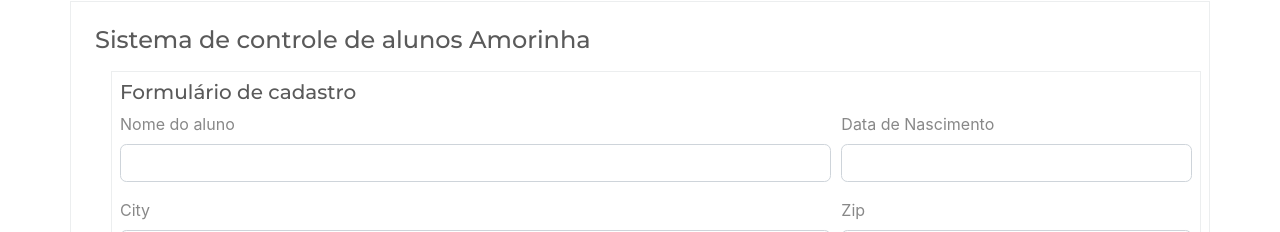
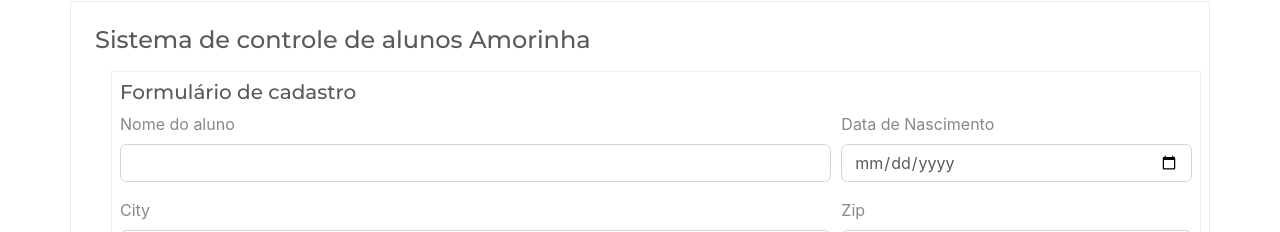
Before and after one commit to mikansc/escola_amorinha, a React (Create React App) app: page / in a window 1280 px wide. Shown: the part 79-311 px from the top of the page. Built offline with nearby package versions, Linux system fonts and the light colour scheme.

Commit message:
feat: [SP05] 7 - Componente de Data

```diff
--- a/src/App.js
+++ b/src/App.js
@@ -5,6 +5,7 @@ import MainPage from "./pages/MainPage";
 import Filter from "./components/Filter/Filter";
 import Table from "./components/Table/Table";
 import TableDataLine from "./components/Table/TableDataLine";
+import DateField from "./components/DateField/DateField";
 
 function App() {
   return (
@@ -18,10 +19,7 @@ function App() {
               <input type="text" className="form-control" id="inputCity" />
             </div>
 
-            <div className="form-group col-md-4">
-              <label htmlFor="inputZip">Data de Nascimento</label>
-              <input type="text" className="form-control" id="inputZip" />
-            </div>
+            <DateField title="Data de Nascimento" id="birthdate" />
           </div>
 
           <div className="form-row">
--- /dev/null
+++ b/src/components/DateField/DateField.jsx
@@ -0,0 +1,13 @@
+/* eslint-disable react/prop-types */
+import React from "react";
+
+const DateField = ({ title = "Data", id }) => {
+  return (
+    <div className="form-group col-md-4">
+      <label htmlFor={id}>{title}</label>
+      <input type="date" className="form-control" id={id} />
+    </div>
+  );
+};
+
+export default DateField;
```
